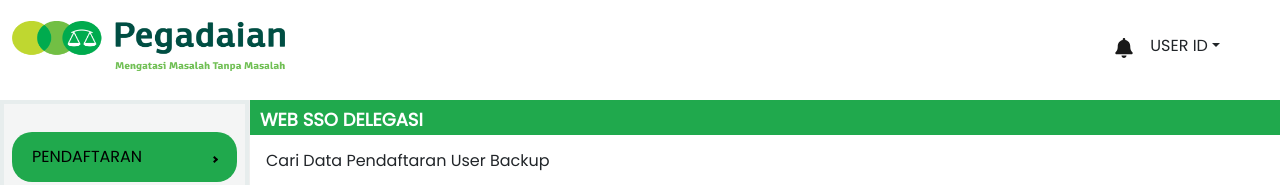
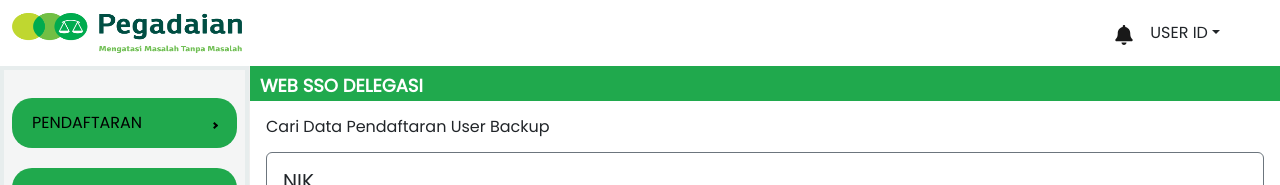
Before and after one commit to AssiddiqieElzaP/pegadaian-webSSO, a React (Create React App) app: page /dashboard in a window 1280 px wide. Shown: the top 185 px of the page. Built offline with nearby package versions, Linux system fonts and the light colour scheme; no server answers.

Commit message:
fix: api data add

```diff
--- a/src/component/navbar/NavbarComp.jsx
+++ b/src/component/navbar/NavbarComp.jsx
@@ -6,13 +6,13 @@ import {FaBell} from 'react-icons/fa'
 
 function NavbarComp() {
   return (
-   <Container fluid className='mt-2'>
+   <Container fluid className=''>
      <Navbar>
              <Navbar.Brand href="#home">
         <img
               src={Logo}
-              width="273px"
-              height="50px"
+              width="230px"
+              height="40px"
               className="d-inline-block align-top"
               alt="React Bootstrap logo"
             />
--- a/src/component/navbar/header.jsx
+++ b/src/component/navbar/header.jsx
@@ -5,7 +5,7 @@ export default class Header extends Component {
   render() {
     return (
       <>
-         <Container className='mt-3 p-0'>
+         <Container className=' p-0'>
              <div className='wrapper-headnav'>
                <h4 className='title-head mx-2'>{this.props.heading}</h4>
             </div>
--- a/src/component/sidebar/sidebar.jsx
+++ b/src/component/sidebar/sidebar.jsx
@@ -4,7 +4,7 @@ import { Link } from "react-router-dom";
 const SidebarMenu = () => {
   return (
     // <div style={{ display: "flex", height: "100vh" }} className="mx-auto">
-      <Sidebar className="sidebar p-1 mt-3" style={{minHeight:"100%"}}>
+      <Sidebar className="sidebar p-1" style={{minHeight:"100%"}}>
         <Menu className="p-2">
           <SubMenu label="PENDAFTARAN" className="btn-sidebar">
             <MenuItem component={<Link to="/add-backup"/>}> Penambahan </MenuItem>
--- a/src/index.css
+++ /dev/null
@@ -1,13 +0,0 @@
-body {
-  margin: 0;
-  font-family: -apple-system, BlinkMacSystemFont, 'Segoe UI', 'Roboto', 'Oxygen',
-    'Ubuntu', 'Cantarell', 'Fira Sans', 'Droid Sans', 'Helvetica Neue',
-    sans-serif;
-  -webkit-font-smoothing: antialiased;
-  -moz-osx-font-smoothing: grayscale;
-}
-
-code {
-  font-family: source-code-pro, Menlo, Monaco, Consolas, 'Courier New',
-    monospace;
-}
--- a/src/index.js
+++ b/src/index.js
@@ -1,6 +1,5 @@
 import React from 'react';
 import ReactDOM from 'react-dom/client';
-import './index.css';
 import App from './App';
 import 'bootstrap/dist/css/bootstrap.min.css';
 import 'react-toastify/dist/ReactToastify.css';
--- a/src/pages/Pendaftaran/Tambah/TambahUser.jsx
+++ b/src/pages/Pendaftaran/Tambah/TambahUser.jsx
@@ -1,5 +1,5 @@
 import React, { useEffect, useState } from "react";
-import { Card, Col, Container, Form, FormGroup, Row } from "react-bootstrap";
+import { Card, Col, Container, Form, Row } from "react-bootstrap";
 import { toast } from "react-toastify";
 import DatePicker from "react-datepicker";
 import axios from "axios";
@@ -12,19 +12,23 @@ function TambahUser() {
   const [unit, setUnit] = useState([
     {
       id:"",
-      userId:"",
-      title:"",
+      groupId:"",
+      workUnitName:"",
+      workUnitCode:"",
     }
   ]);
 
   useEffect(() => {
     try {
-       axios.get("https://jsonplaceholder.typicode.com/posts")
+       axios.get("http://172.168.102.91:8080/api/v1/backup/work-unit")
       .then((res) =>{
-        setUnit(res.data)
-        // console.log(res)
+        const test = (res.data) //harus dibuatkan variabel sebelum di panggil di usestate
+        setUnit(test)
+        // console.log(test)
       })
+
     } catch (error) {}
+
   }, []);
 
 
@@ -36,6 +40,21 @@ function TambahUser() {
     tanggal_backup: "",
   });
 
+const [mygroup,setMygroup] = useState({});
+
+  function Click (value){
+    try {
+      axios.get(`http://172.168.102.91:8080/api/v1/backup/group?id=${value}`)
+      .then((res)=>{
+        const testgroup = (res.data)
+        setMygroup(testgroup)
+        // console.log(testgroup)
+
+      })
+    } catch (error) {
+
+    }
+  }
   // useEffect(() =>{
   //   try {
   //     axios
@@ -76,7 +95,7 @@ function TambahUser() {
   // };
   const handleKey = (Event) => {
     if (Event.key === "Enter") {
-      if (validated()) {
+      // if (validated()) {
         try {
           axios
             .post("http://172.168.102.91:8080/api/v1/backup/nik", {
@@ -98,7 +117,7 @@ function TambahUser() {
         } catch (error) {
           console.error(error);
         }
-      }
+      // }
     }
 
     // setValidated(true);
@@ -161,22 +180,27 @@ function TambahUser() {
                     </Form.Label>
                     <Form.Select style={{ fontSize: "12px" }}>
                     <option>Kode Group - Nama Group</option>
-                   {unit.map((list =>
-                   <option key={list.id}>{list.userId}-{list.title}</option>
-                   ))
-
-                   }
+                   {/* {unit?.data?.map((list) =>
+                   <option onChange={Click(list.id)} value={list.id}>{list.workUnitCode}-{list.workUnitName}</option>
+                   )
+                   } */}
                     </Form.Select>
                   </Col>
                   <Col>
                     <Form.Label className="mb-0 ms-1">Group Backup</Form.Label>
                     <Form.Select
                       style={{ fontSize: "12px" }}
-                      onChange={(e) =>
-                        setReplace({ ...replace, group_backup: e.target.value })
-                      }
+                      // onChange={(e) =>
+                      //   setReplace({ ...replace, group_backup: e.target.value })
+                      // }
                     >
                       <option>Kode Group - Nama Group</option>
+
+                      {mygroup?.data?.map((g,key)  =>
+                         <option  key={key}>{g.groupCode}-{g.groupName}</option>
+                      )
+
+                      }
                     </Form.Select>
                   </Col>
                 </Row>
@@ -261,7 +285,7 @@ function TambahUser() {
                   dateFormat="dd MMM yyyy"
                   className={"form-control form-control-sm"}
                   showDisabledMonthNavigation
-                  maxDate={maxDate}
+                  // maxDate={maxDate}
                   // onChange={(e)=>setReplace({...replace,tanggal_backup:e.target.value})}
                 />
               </Form.Group>
```
